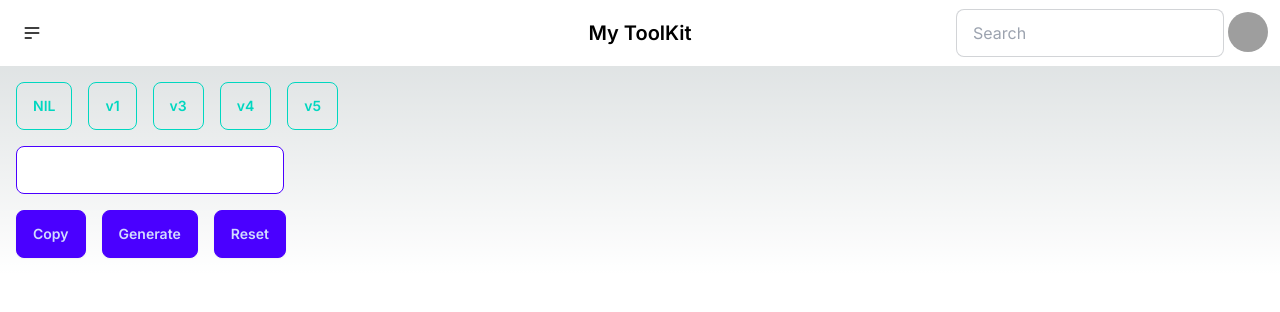
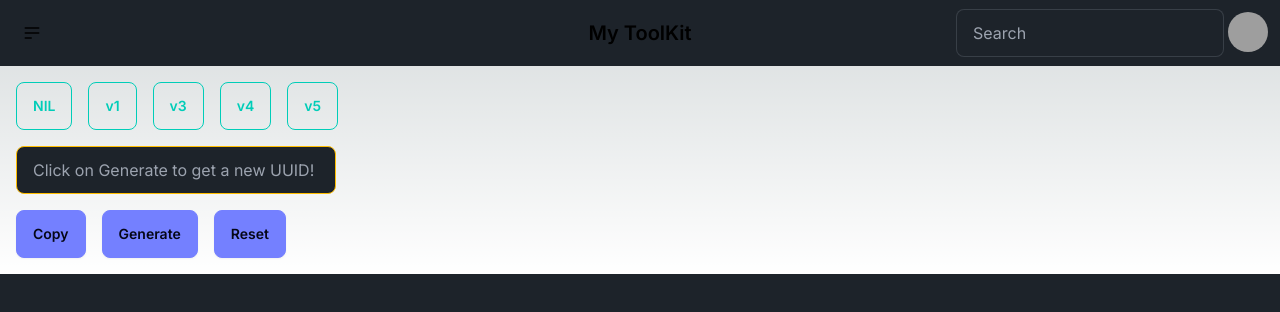
Before and after one commit to debojyotichatterjee9/my-toolkit, a Next.js app: page /uuid-generator in a window 1280 px wide. Shown: the top 312 px of the page. Built offline with nearby package versions, Linux system fonts and the light colour scheme; grey boxes are pictures that could not be loaded.

Commit message:
align items pending

```diff
--- a/src/app/layout.tsx
+++ b/src/app/layout.tsx
@@ -1,10 +1,12 @@
 import type { Metadata } from "next";
 import { Inter } from "next/font/google";
 import "./globals.css";
-import dynamic from 'next/dynamic';
+import dynamic from "next/dynamic";
 import NavigationBar from "@/components/navbar";
 
-const DynamicNavbar = dynamic(() => import ("@/components/navbar"), { ssr: false });
+const DynamicNavbar = dynamic(() => import("@/components/navbar"), {
+  ssr: false,
+});
 
 const inter = Inter({ subsets: ["latin"] });
 
@@ -19,11 +21,13 @@ export default function RootLayout({
   children: React.ReactNode;
 }>) {
   return (
-    <html lang="en">
+    <html lang="en" data-theme="dark">
       <body className={inter.className}>
-      <NavigationBar/>
-        {/* <DynamicNavbar /> */}
-        {children}
+          <NavigationBar />
+        <div className="md:container md:mx-auto">
+          {/* <DynamicNavbar /> */}
+          {children}
+        </div>
       </body>
     </html>
   );
--- /dev/null
+++ b/src/app/uuid-generator/layout.tsx
@@ -0,0 +1,9 @@
+const UuidGeneratorLayout = ({
+  children,
+}: Readonly<{
+  children: React.ReactNode;
+}>) => {
+  return <div className="md:container md:mx-auto flex content-center">{children}</div>;
+};
+
+export default UuidGeneratorLayout;
--- a/src/app/uuid-generator/page.tsx
+++ b/src/app/uuid-generator/page.tsx
@@ -102,7 +102,8 @@ const UuidGenerator = () => {
       <div className="mt-4">
         <input
           type="text"
-          className="input input-bordered input-primary"
+          placeholder="Click on Generate to get a new UUID!"
+          className="input input-bordered input-warning w-full max-w-xs"
           value={selectedUuid}
           readOnly
         />
--- a/tailwind.config.ts
+++ b/tailwind.config.ts
@@ -14,11 +14,47 @@ const config: Config = {
         "gradient-conic":
           "conic-gradient(from 180deg at 50% 50%, var(--tw-gradient-stops))",
       },
+      container: {
+        center: true,
+      },
     },
   },
-  plugins: [
-    require("@tailwindcss/typography"),
-    require('daisyui'),
-  ],
+  plugins: [require("@tailwindcss/typography"), require("daisyui")],
+  daisyui: {
+    themes: [
+      "light",
+      "dark",
+      "cupcake",
+      "bumblebee",
+      "emerald",
+      "corporate",
+      "synthwave",
+      "retro",
+      "cyberpunk",
+      "valentine",
+      "halloween",
+      "garden",
+      "forest",
+      "aqua",
+      "lofi",
+      "pastel",
+      "fantasy",
+      "wireframe",
+      "black",
+      "luxury",
+      "dracula",
+      "cmyk",
+      "autumn",
+      "business",
+      "acid",
+      "lemonade",
+      "night",
+      "coffee",
+      "winter",
+      "dim",
+      "nord",
+      "sunset",
+    ],
+  },
 };
 export default config;
```
